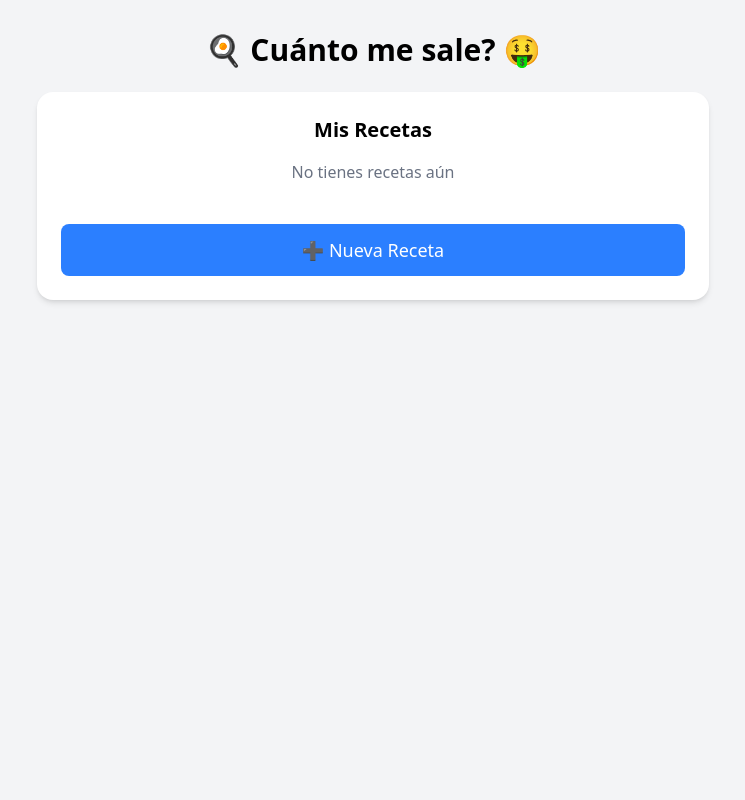
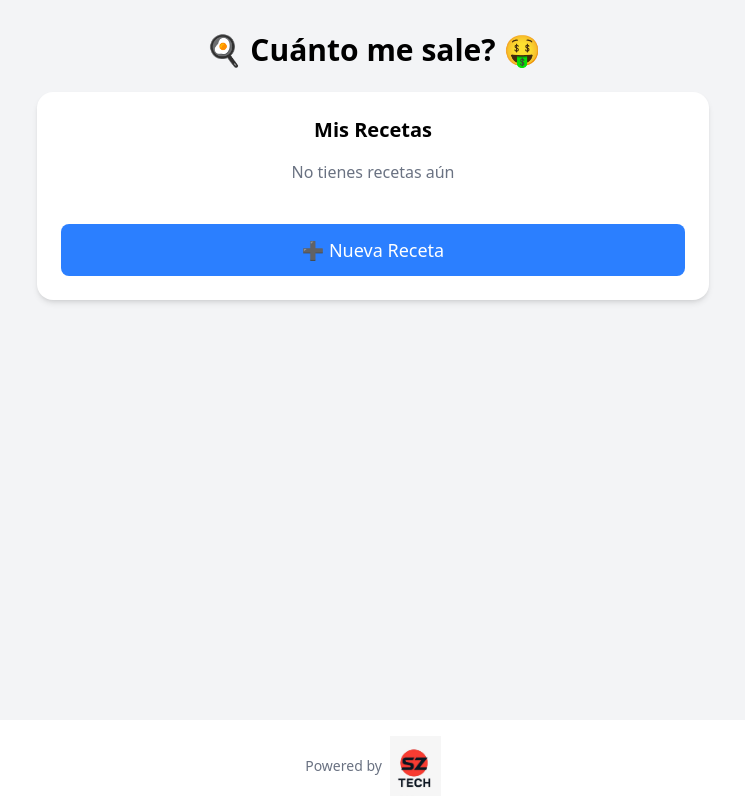
Before and after one commit to Syrrush/cuantoMeSalio, a React (Vite) app: page / in a window 1280 px wide. Shown: the whole page, without its empty margins (267-1012 px from the left). Built offline with nearby package versions, Linux system fonts and the light colour scheme.

Commit message:
Logo jeje

```diff
--- a/src/App.jsx
+++ b/src/App.jsx
@@ -9,6 +9,20 @@ function App() {
   return (
     <>
       <Recipes/>
+      <div className="mt-4 flex items-center justify-center space-x-2 text-sm text-gray-500">
+          <span>Powered by</span>
+          <a
+            // href="https://sztech.com"
+            // target="_blank"
+            rel="noopener noreferrer"
+          >
+            <img
+              src="/sz-tech.jpg"
+              alt="SZ Tech"
+              className="h-15 hover:opacity-80 transition-opacity"
+            />
+          </a>
+        </div>
     </>
   )
 }
--- a/src/components/Recipes.jsx
+++ b/src/components/Recipes.jsx
@@ -151,7 +151,7 @@ export default function App() {
   };
 
   return (
-    <div className="min-h-screen bg-gray-100 p-4 md:p-8">
+    <div className="min-h-[90vh] bg-gray-100 p-4 md:p-8">
       <h1 className="text-3xl font-bold text-center mb-6">
         🍳 Cuánto me sale? 🤑
       </h1>
```
Also changed, not shown: public/sz-tech.jpg (added).
